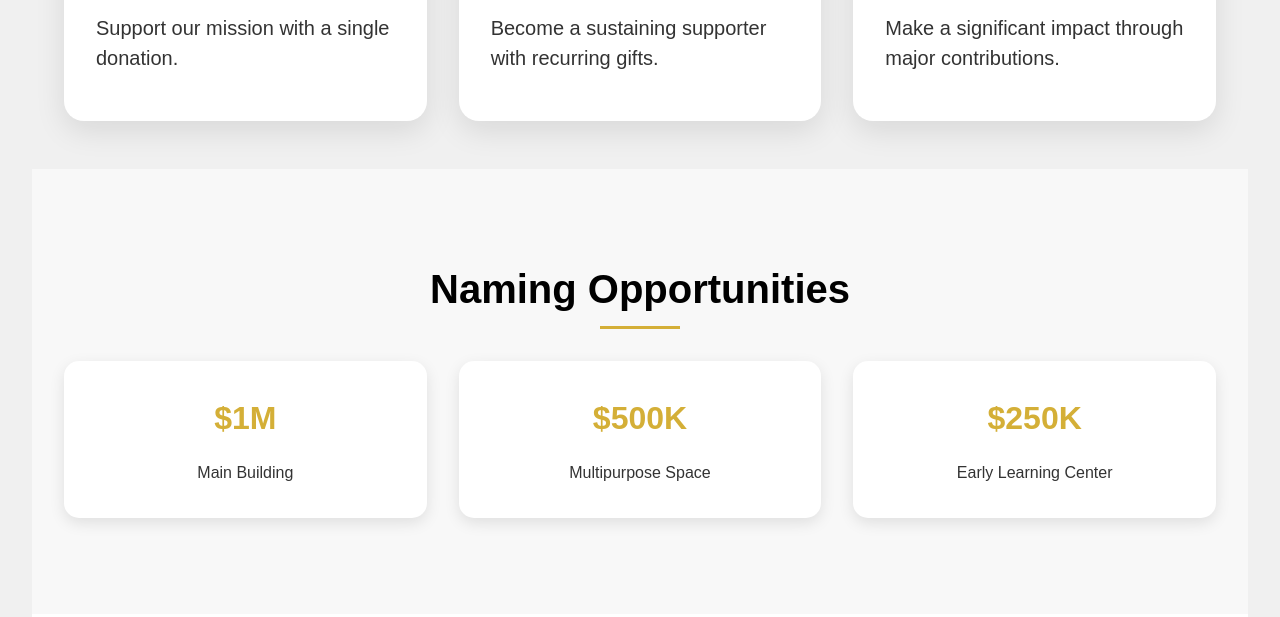
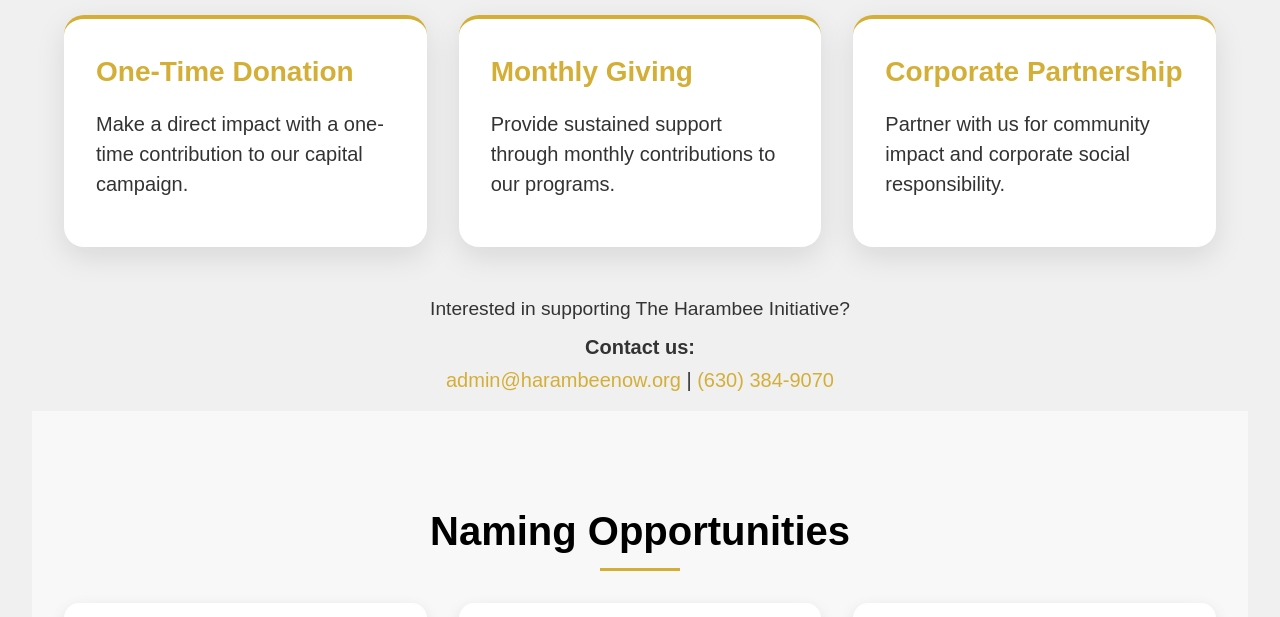
Before and after one commit to bellalecia/THIWebsite, a plain HTML site: page nonprofit-website/src/partner.html in a window 1280 px wide. Shown: the part 576-1193 px from the top of the page. Drawn offline with Linux system fonts and the light colour scheme.

Commit message:
Formatting

```diff
--- a/nonprofit-website/src/data/board.json
+++ b/nonprofit-website/src/data/board.json
@@ -1,7 +1,7 @@
 [
   {
     "id": "member-1",
-    "name": "Alecia Bell",
+    "name": "Test 1",
     "title": "President"
   },
   {
--- a/nonprofit-website/src/js/main.js
+++ b/nonprofit-website/src/js/main.js
@@ -24,7 +24,11 @@
 
 document.getElementById('components-title').textContent = STRINGS.components.title;
 const componentsItems = STRINGS.components.items.map(item =>
-    `<div class="component-card"><h3>${item.title}</h3><p>${item.text}</p><div class="component-cost">${item.cost}</div></div>`
+    `<div class="component-card">
+        <h3 style="font-size: 1.3rem; margin-bottom: 0.5rem;">${item.title}</h3>
+        <p style="font-size: 1.1rem;">${item.text}</p>
+        <div class="component-cost" style="font-size: 1rem; margin-top: 0.5rem;">${item.cost}</div>
+    </div>`
 ).join('');
 document.getElementById('components-items').innerHTML = componentsItems;
     }, 100); // Small delay to ensure includes are loaded
--- a/nonprofit-website/src/js/partner.js
+++ b/nonprofit-website/src/js/partner.js
@@ -12,10 +12,17 @@
         document.getElementById('partner-title').textContent = STRINGS.partner.title;
         document.getElementById('partner-intro').textContent = STRINGS.partner.intro;
 
+        // Set support section title
+        document.getElementById('support-title').textContent = STRINGS.partner.waysToSupport.title;
+
         // Set donation options
         document.getElementById('donation-options').innerHTML = STRINGS.partner.donationOptions.map(opt =>
-            `<div class="donation-card"><h3>${opt.title}</h3><p>${opt.text}</p></div>`
+            `<div class="donation-card"><h3 style="color: #D4AF37;">${opt.title}</h3><p>${opt.text}</p></div>`
         ).join('');
+
+        // Set support prompt text
+        document.getElementById('support-prompt').textContent = STRINGS.partner.waysToSupport.prompt;
+        document.getElementById('support-contact').textContent = STRINGS.partner.waysToSupport.contactLabel;
 
         // Set naming opportunities
         document.getElementById('naming-title').textContent = STRINGS.partner.namingTitle;
--- a/nonprofit-website/src/js/strings.js
+++ b/nonprofit-website/src/js/strings.js
@@ -32,10 +32,10 @@
     impact: {
         title: "Our Impact Goals",
         stats: [
-            { number: "50,000+", label: "Families Facing Food Insecurity" },
+            { number: "500+", label: "Families to Receive Monthly Food Support" },
             { number: "$10M", label: "Campaign Goal" },
-            { number: "23,000", label: "Children Under 5 Without Childcare Access" },
-            { number: "33%", label: "Adults Lacking Digital Skills" }
+            { number: "200+", label: "Youth to Engage in STEAM Learning" },
+            { number: "100+", label: "Adults to Gain Career-Ready Skills" }
         ]
     },
     components: {
@@ -97,11 +97,11 @@
 },
 partner: {
     title: "Partner with Us",
-    intro: "Collaborate with The Harambee Initiative to create lasting change. Explore donation options, naming opportunities, and programming collaborations.",
+    intro: "Join us in building a $10 million transformative community hub that will serve DuPage County for generations to come.",
     donationOptions: [
-        { title: "One-Time Gift", text: "Support our mission with a single donation." },
-        { title: "Monthly Giving", text: "Become a sustaining supporter with recurring gifts." },
-        { title: "Major Gifts", text: "Make a significant impact through major contributions." }
+        { title: "One-Time Donation", text: "Make a direct impact with a one-time contribution to our capital campaign." },
+        { title: "Monthly Giving", text: "Provide sustained support through monthly contributions to our programs." },
+        { title: "Corporate Partnership", text: "Partner with us for community impact and corporate social responsibility." }
     ],
     namingTitle: "Naming Opportunities",
     naming: [
--- a/nonprofit-website/src/partner.html
+++ b/nonprofit-website/src/partner.html
@@ -20,7 +20,13 @@
     </section>
 
     <section>
+        <h2 class="section-title" id="support-title" style="text-align:center;"></h2>
         <div class="donation-options" id="donation-options"></div>
+        <div class="contact-prompt" style="text-align: center; margin-top: 2rem;">
+            <p id="support-prompt" style="font-size: 1.2rem; margin-bottom: 0.5rem;"></p>
+            <p id="support-contact" style="font-weight: bold; margin-bottom: 0.2rem;"></p>
+            <p style="margin-top: 0;"><a href="mailto:admin@harambeenow.org" style="color: #D4AF37; text-decoration: none;">admin@harambeenow.org</a> | <span style="color: #D4AF37;">(630) 384-9070</span></p>
+        </div>
     </section>
 
     <section class="naming-opportunities">
```
